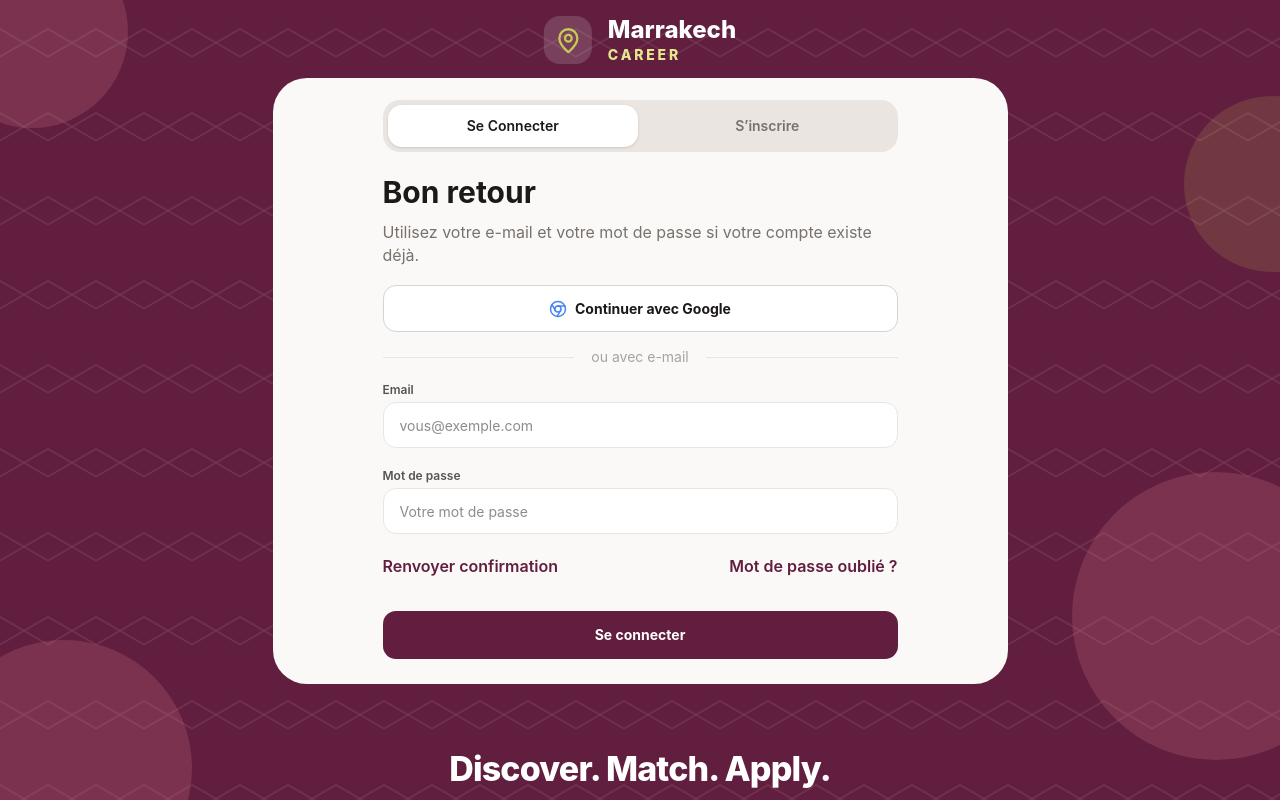
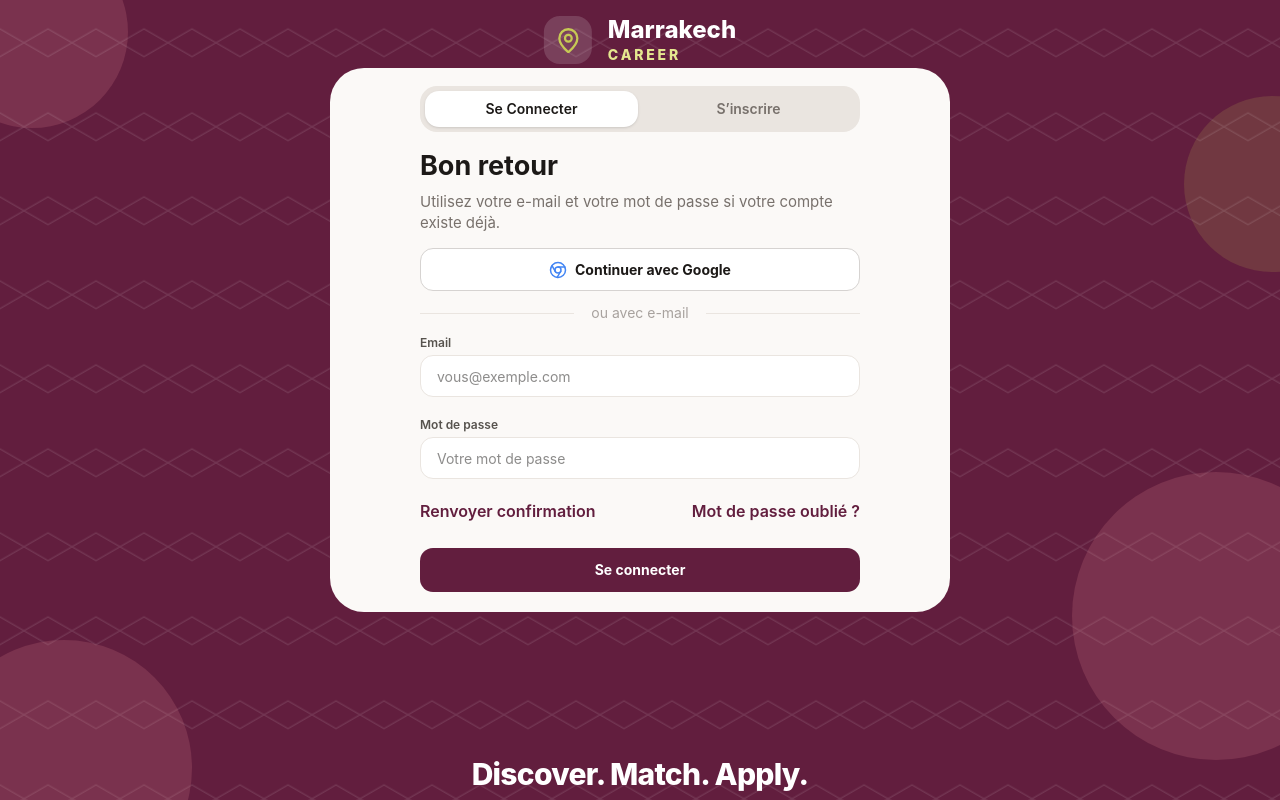
Before and after one commit to saralamlih077-beep/marrakech-career, a React (Vite) app: page / in a window 1280 px wide. Built offline with nearby package versions, Linux system fonts and the light colour scheme; no server answers; the database is empty.

Commit message:
Reduce laptop login card size

```diff
--- a/src/app/screens/LoginScreen.css
+++ b/src/app/screens/LoginScreen.css
@@ -5,12 +5,14 @@
 /* La carte garde toujours le format étroit de la maquette sur ordinateur. */
 @media (min-width: 651px) {
   .login-card {
-    width: min(735px, calc(100% - 40px)) !important;
+    width: min(620px, calc(100% - 40px)) !important;
     flex: none !important;
+    padding-left: 90px !important;
+    padding-right: 90px !important;
   }
 
   .login-card-content {
-    max-width: 515px !important;
+    max-width: 440px !important;
   }
 }
 
@@ -34,58 +36,58 @@
   }
 
   .login-card {
-    margin-top: 78px !important;
-    padding-top: 22px !important;
-    padding-bottom: 25px !important;
+    margin-top: 68px !important;
+    padding-top: 18px !important;
+    padding-bottom: 20px !important;
   }
 
   .login-tabs {
-    height: 52px !important;
-    margin-bottom: 18px !important;
+    height: 46px !important;
+    margin-bottom: 14px !important;
   }
 
   .login-title {
-    margin-bottom: 6px !important;
-    font-size: 30px !important;
+    margin-bottom: 4px !important;
+    font-size: 27px !important;
   }
 
   .login-intro {
-    margin-bottom: 18px !important;
-    font-size: 16px !important;
+    margin-bottom: 14px !important;
+    font-size: 15px !important;
   }
 
   .login-google {
-    height: 47px !important;
+    height: 43px !important;
   }
 
   .login-divider {
-    margin-top: 15px !important;
-    margin-bottom: 15px !important;
+    margin-top: 12px !important;
+    margin-bottom: 12px !important;
   }
 
   .login-form {
-    row-gap: 13px !important;
+    row-gap: 10px !important;
   }
 
   .login-form > :not([hidden]) ~ :not([hidden]) {
-    margin-top: 13px !important;
+    margin-top: 10px !important;
   }
 
   .login-field input {
-    height: 46px !important;
+    height: 42px !important;
   }
 
   .login-links {
-    margin-top: 5px !important;
-    margin-bottom: 18px !important;
+    margin-top: 3px !important;
+    margin-bottom: 13px !important;
   }
 
   .login-submit {
-    height: 48px !important;
+    height: 44px !important;
   }
 
   .login-discover {
-    bottom: 10px !important;
-    font-size: 34px !important;
+    bottom: 8px !important;
+    font-size: 30px !important;
   }
 }
```
